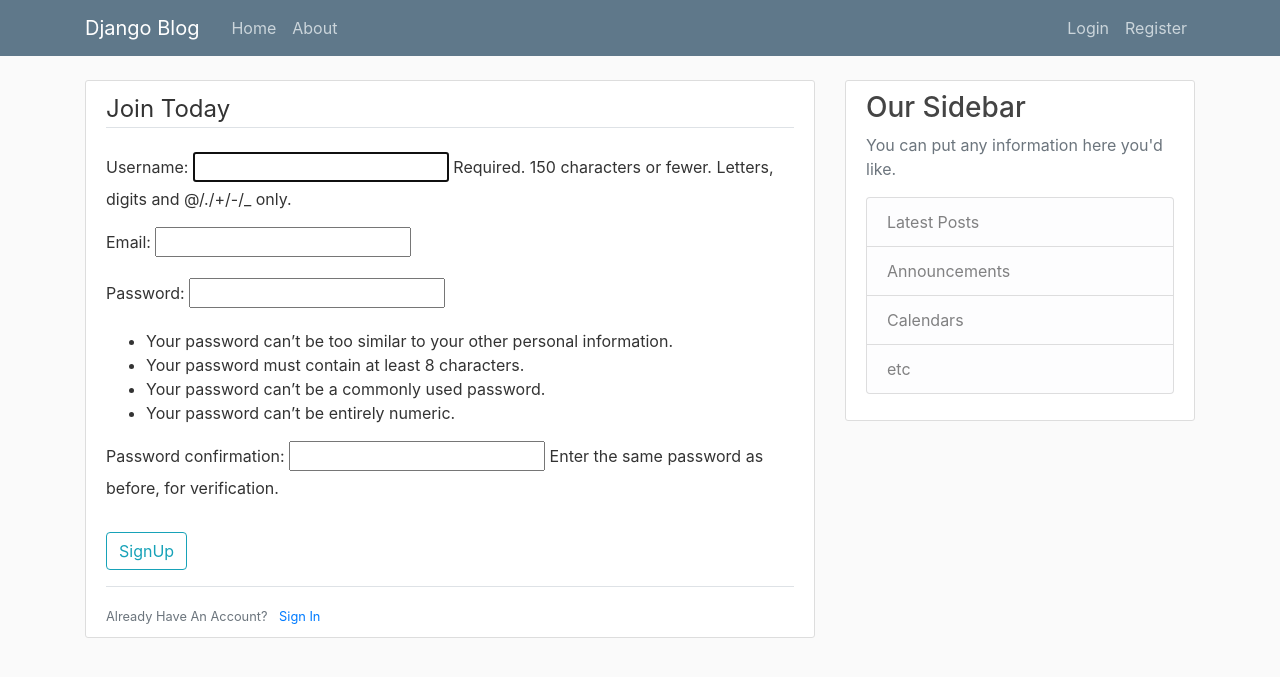
After one commit to checksonhk/Bloggr, a Django app: page /register/ in a window 1280 px wide. The commit adds this page. Shown: the top 677 px of the page. Run offline with Django 3.2, Linux system fonts and the light colour scheme; some libraries are stand-ins or nearby versions.

Commit message:
feature: get/post route for users app

```diff
--- a/Bloggr/urls.py
+++ b/Bloggr/urls.py
@@ -15,8 +15,10 @@ Including another URLconf
 """
 from django.contrib import admin
 from django.urls import path, include
+from users import views as user_views
 
 urlpatterns = [
     path('admin/', admin.site.urls),
-    path('', include('blog.urls'))
+    path('', include('blog.urls')),
+    path('register/', user_views.register, name='register'),
 ]
--- a/blog/templates/blog/base.html
+++ b/blog/templates/blog/base.html
@@ -39,6 +39,11 @@
     <main role="main" class="container">
       <div class="row">
         <div class="col-md-8">
+          {% if messages %}
+            {% for message in messages %}
+              <div class="alert alert-{{ message.tags }}">{{ message }}</div>
+            {% endfor %}
+          {% endif %}
           {% block content %}{% endblock %}
         </div>
         <div class="col-md-4">
--- /dev/null
+++ b/users/forms.py
@@ -0,0 +1,10 @@
+from django import forms
+from django.contrib.auth.models import User
+from django.contrib.auth.forms import UserCreationForm
+
+class UserRegisterForm(UserCreationForm):
+  email = forms.EmailField()
+
+  class Meta:
+    model = User
+    fields = ['username', 'email', 'password1','password2']
--- /dev/null
+++ b/users/templates/users/register.html
@@ -0,0 +1,18 @@
+{% extends 'blog/base.html' %}
+{% block content %}
+  <div class="content-section">
+    <form method="POST">
+      {% csrf_token %}
+      <fieldset class='form-group'>
+        <legend class="border-bottom mb-4">Join Today</legend>
+        {{ form.as_p }}
+      </fieldset>
+      <div class="form-group">
+        <button type="submit" class="btn btn-outline-info">SignUp</button>
+      </div>
+    </form>
+    <div class="border-top pt-3">
+      <small class="text-muted">Already Have An Account? <a href="#" class="ml-2">Sign In</a></small>
+    </div>
+  </div>
+{% endblock content %}
--- a/users/views.py
+++ b/users/views.py
@@ -1,3 +1,16 @@
-from django.shortcuts import render
+from django.shortcuts import render, redirect
+from django.contrib import messages
+from .forms import UserRegisterForm
 
-# Create your views here.
+
+def register(request):
+    if request.method == 'POST':
+        form = UserRegisterForm(request.POST)
+        if form.is_valid():
+            form.save()
+            username = form.cleaned_data.get('username')
+            messages.success(request, f'Account created for {username}!')
+            return redirect('blog-home')
+    else:
+        form = UserRegisterForm()
+    return render(request, 'users/register.html', {'form': form})
```
Also changed, not shown: db.sqlite3.
